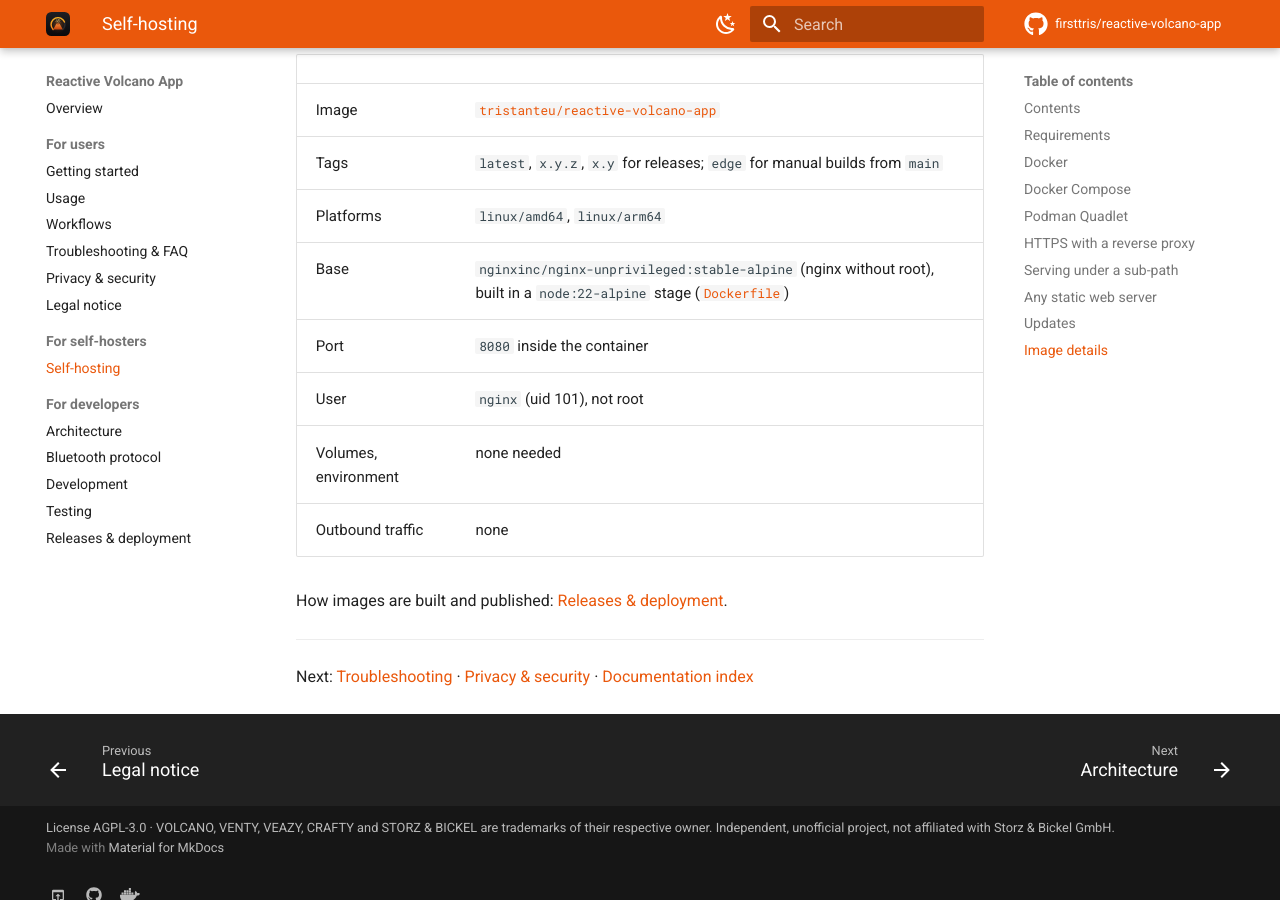
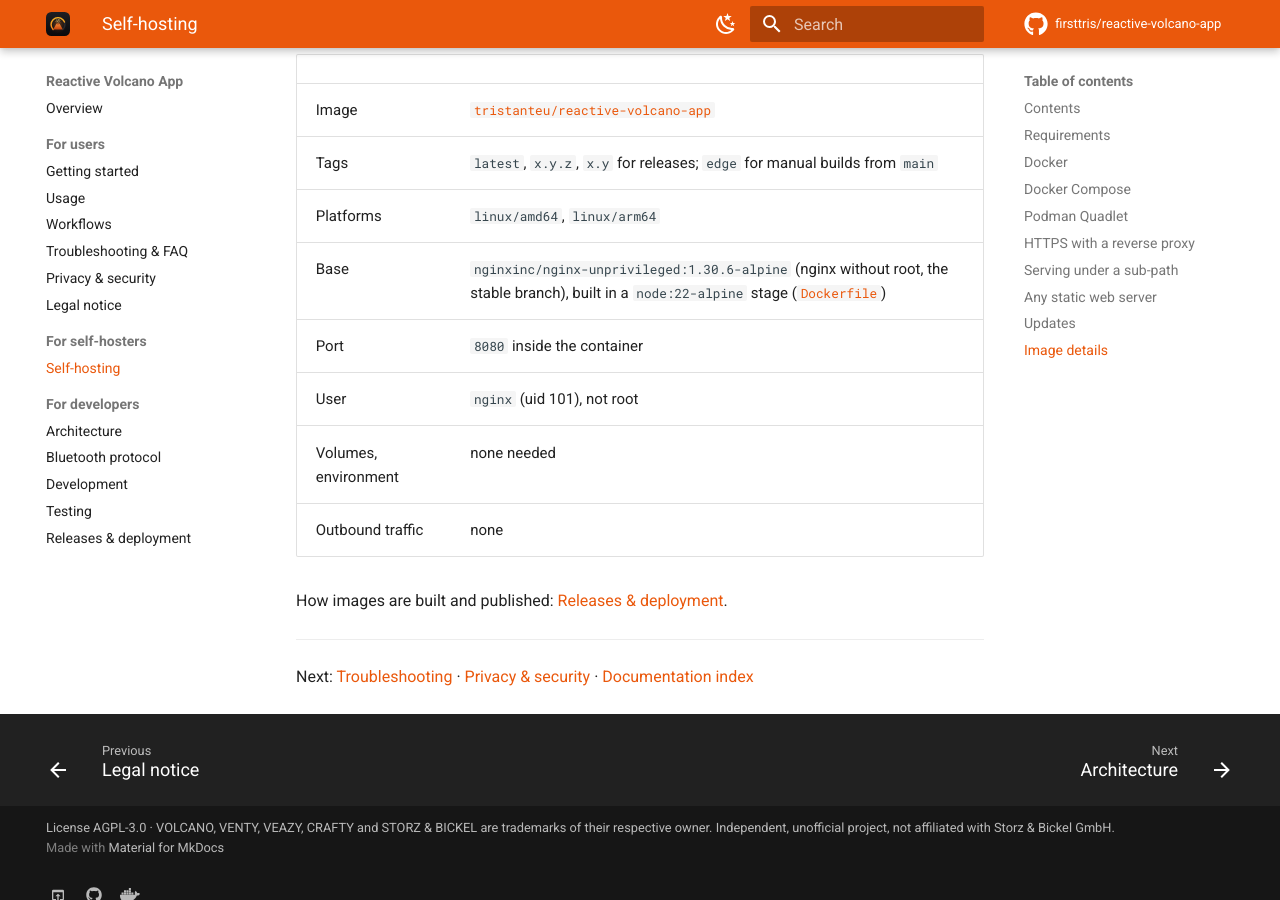
Before and after one commit to firsttris/reactive-volcano-app, an MkDocs documentation site: the page built from docs/self-hosting.md, in a window 1280 px wide and 900 px high, scrolled down 3639 px. Built offline with MkDocs 1.6.1 and Material for MkDocs 9.7.7, drawn with Linux system fonts in a browser that asks for light colours; comment, search, counter and statistics services are not loaded.

Commit message:
Renovate for nginx and Node; nginx pinned to 1.30.6 (#49)
* Renovate for nginx and Node; nginx pinned to 1.30.6

.github/renovate.json5: a pull request for each new release of what the image is built from, not
for every package. The runtime nginxinc/nginx-unprivileged was the floating tag stable-alpine; it
is pinned to 1.30.6-alpine (the current stable release) and Renovate moves it within the stable
branch (even minors only). Node of the build stage, NODE_VERSION of build.yml and @types/node as
one group. docs/architecture.md named nginx:alpine as the runtime; it and docs/self-hosting.md now
name the pinned image and move with it. The device protocol is the app's own code over Web
Bluetooth, so there is no Bluetooth library to track.

Co-Authored-By: Claude Opus 5.5 <noreply@anthropic.com>
Claude-Session: https://claude.ai/code/session_01Y3rdfcC26D9RnpBBgHWUB3

* Shared workflows from the tag v1 instead of a session branch

docker-build and tested-on-main came from the branch ccr-161f105b-9ns022 of firsttris/workflows;
the tag v1 has both (and a newer tested-on-main), like the other workflows here.

Co-Authored-By: Claude Opus 5.5 <noreply@anthropic.com>
Claude-Session: https://claude.ai/code/session_01Y3rdfcC26D9RnpBBgHWUB3

---------

Co-authored-by: Claude <noreply@anthropic.com>

```diff
--- a/docs/self-hosting.md
+++ b/docs/self-hosting.md
@@ -184,7 +184,7 @@ while a device is connected.
 | Image | [`tristanteu/reactive-volcano-app`](https://hub.docker.com/r/tristanteu/reactive-volcano-app) |
 | Tags | `latest`, `x.y.z`, `x.y` for releases; `edge` for manual builds from `main` |
 | Platforms | `linux/amd64`, `linux/arm64` |
-| Base | `nginxinc/nginx-unprivileged:stable-alpine` (nginx without root), built in a `node:22-alpine` stage ([`Dockerfile`](../Dockerfile)) |
+| Base | `nginxinc/nginx-unprivileged:1.30.6-alpine` (nginx without root, the stable branch), built in a `node:22-alpine` stage ([`Dockerfile`](../Dockerfile)) |
 | Port | `8080` inside the container |
 | User | `nginx` (uid 101), not root |
 | Volumes, environment | none needed |
```
Also changed, not shown: docs/architecture.md (+1 -1 lines), 4 other files.
